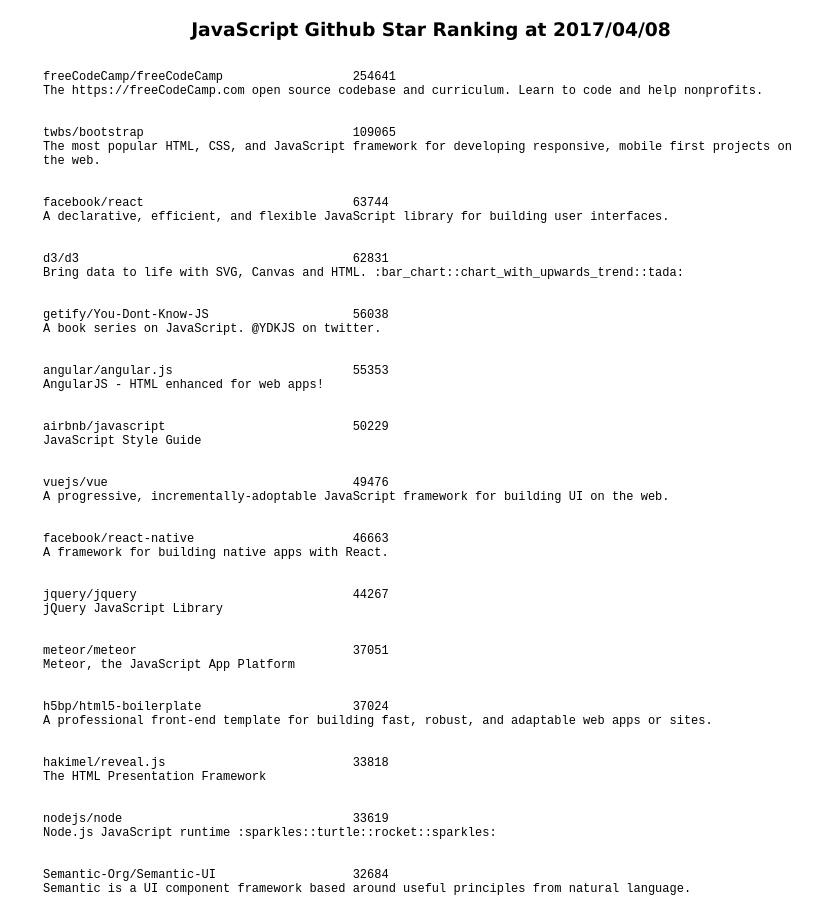
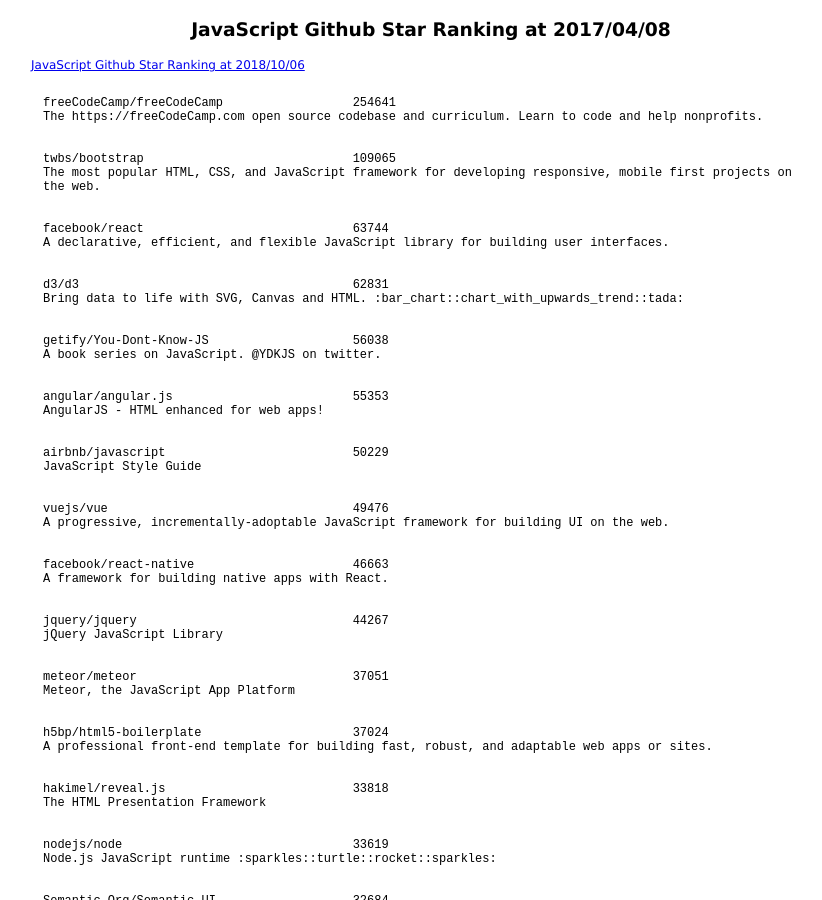
Before and after one commit to 38elements/38elements.github.com, a Jekyll site: the page built from _posts/2017-04-08-javascript-repository-github-star-ranking.md, in a window 1280 px wide and 900 px high. Shown: the whole window, without its empty margins (209-1031 px from the left). Built offline with Jekyll 4.4.1, drawn with Linux system fonts in a browser that asks for light colours.

Commit message:
Update 2017-04-08-javascript-repository-github-star-ranking.md

```diff
--- a/_posts/2017-04-08-javascript-repository-github-star-ranking.md
+++ b/_posts/2017-04-08-javascript-repository-github-star-ranking.md
@@ -2,6 +2,8 @@
 layout: posts
 title: JavaScript Github Star Ranking at 2017/04/08
 ---
+[JavaScript Github Star Ranking at 2018/10/06](/2018/10/06/javascript-repository-github-star-ranking.html)
+
 <pre style="background-color: white;border: none;">
 freeCodeCamp/freeCodeCamp                  254641
 The https://freeCodeCamp.com open source codebase and curriculum. Learn to code and help nonprofits.
```
